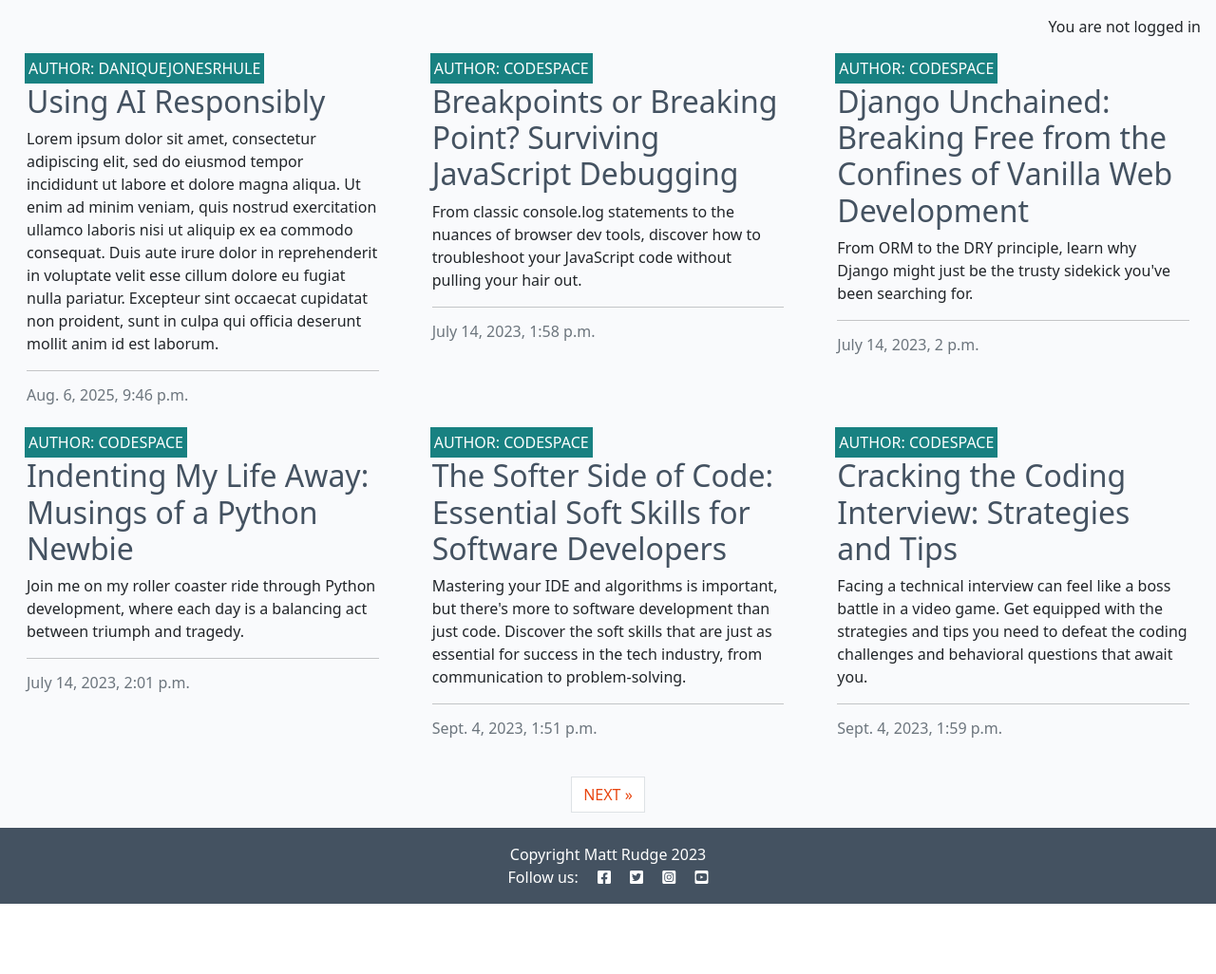
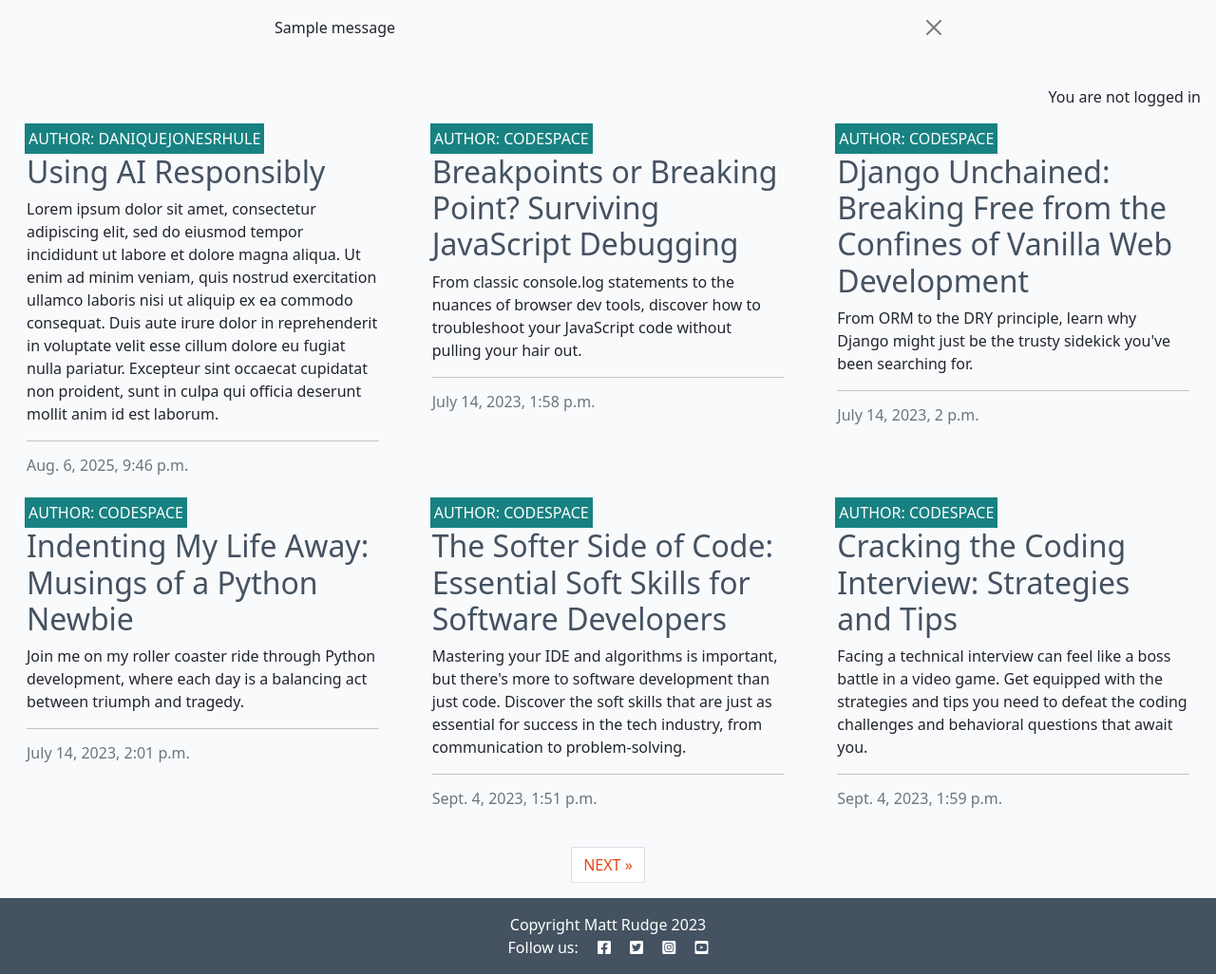
Before and after one commit to DaniqueJ-R/love-django-blog, a Django app: page / in a window 1280 px wide. Shown: the part 60-1086 px from the top of the page at 95% size. Before the commit the page ends 1012 px from the top, so only its background shows below. Run offline with Django 4.2, Linux system fonts and the light colour scheme; data comes from the database, SQL or seed files in the repository; both versions use the stored data as it was after the commit; one stand-in notice (Sample message) is shown.

Commit message:
added message once comment posted in base html

```diff
--- a/blog/views.py
+++ b/blog/views.py
@@ -2,6 +2,7 @@ from django.shortcuts import render, get_object_or_404
 from django.views import generic
 from .models import Post
 from .forms import CommentForm
+from django.contrib import messages
 
 # Create your views here.
 
@@ -31,6 +32,17 @@ def post_detail(request, slug):
     post = get_object_or_404(queryset, slug=slug)
     comments = post.blog_comments.all().order_by("-created_on")
     comment_count = post.blog_comments.filter(approved=True).count()
+    if request.method == "POST":
+        comment_form = CommentForm(data=request.POST)
+        if comment_form.is_valid():
+            comment = comment_form.save(commit=False)
+            comment.author = request.user
+            comment.post = post
+            comment.save()
+            messages.add_message(
+                request, messages.SUCCESS,
+                'Comment submitted and awaiting approval'
+    )
     comment_form = CommentForm()
 
     return render(
--- a/codestar/settings.py
+++ b/codestar/settings.py
@@ -29,8 +29,8 @@ SECRET_KEY = os.environ.get("SECRET_KEY")
 
 # SECURITY WARNING: don't run with debug turned on in production!
 # True = development mode, False = production mode
-# DEBUG = False
-DEBUG = True
+DEBUG = False
+# DEBUG = True
 
 ALLOWED_HOSTS = [
     '.herokuapp.com','localhost'
--- a/templates/base.html
+++ b/templates/base.html
@@ -1,6 +1,5 @@
 {% load static %} {% url 'home' as home_url %} {% url 'about-us' as about_url %}
-{% url 'account_login' as login_url %}
-{% url 'account_signup' as signup_url %}
+{% url 'account_login' as login_url %} {% url 'account_signup' as signup_url %}
 {% url 'account_logout' as logout_url %}
 
 <!DOCTYPE html>
@@ -80,15 +79,29 @@
             </li>
             {% if user.is_authenticated %}
             <li class="nav-item">
-	<a class="nav-link {% if request.path == logout_url %}active{% endif %}" aria-current="page" href="{% url 'account_logout' %}">Logout</a>
+              <a
+                class="nav-link {% if request.path == logout_url %}active{% endif %}"
+                aria-current="page"
+                href="{% url 'account_logout' %}"
+                >Logout</a
+              >
             </li>
             {% else %}
             <li class="nav-item">
-	<a class="nav-link {% if request.path == signup_url %}active{% endif %}" aria-current="page"
-		href="{% url 'account_signup' %}">Register</a>
+              <a
+                class="nav-link {% if request.path == signup_url %}active{% endif %}"
+                aria-current="page"
+                href="{% url 'account_signup' %}"
+                >Register</a
+              >
             </li>
             <li class="nav-item">
-	<a class="nav-link {% if request.path == login_url %}active{% endif %}" aria-current="page" href="{% url 'account_login' %}">Login</a>
+              <a
+                class="nav-link {% if request.path == login_url %}active{% endif %}"
+                aria-current="page"
+                href="{% url 'account_login' %}"
+                >Login</a
+              >
             </li>
             {% endif %}
           </ul>
@@ -99,13 +112,36 @@
       </div>
     </nav>
 
+    <!-- displaying Django messages -->
+    <div class="container">
+      <div class="row">
+        <div class="col-md-8 offset-md-2">
+          {% for message in messages %}
+          <div
+            class="alert {{ message.tags }} alert-dismissible
+        fade show"
+            id="msg"
+            role="alert"
+          >
+            {{ message | safe }}
+            <button
+              type="button"
+              class="btn-close"
+              data-bs-dismiss="alert"
+              aria-label="Close"
+            ></button>
+          </div>
+          {% endfor %}
+        </div>
+      </div>
+    </div>
+
     <main class="flex-shrink-0 main-bg">
       {% if user.is_authenticated %}
       <p class="text-end m-3">You are logged in as {{ user }}</p>
       {% else %}
       <p class="text-end m-3">You are not logged in</p>
-    {% endif %}
-      {% block content %}
+      {% endif %} {% block content %}
       <!-- Content Goes here -->
       {% endblock content %}
     </main>
```
Also changed, not shown: db.sqlite3. Lines whose indentation alone changed are shown as unchanged.
